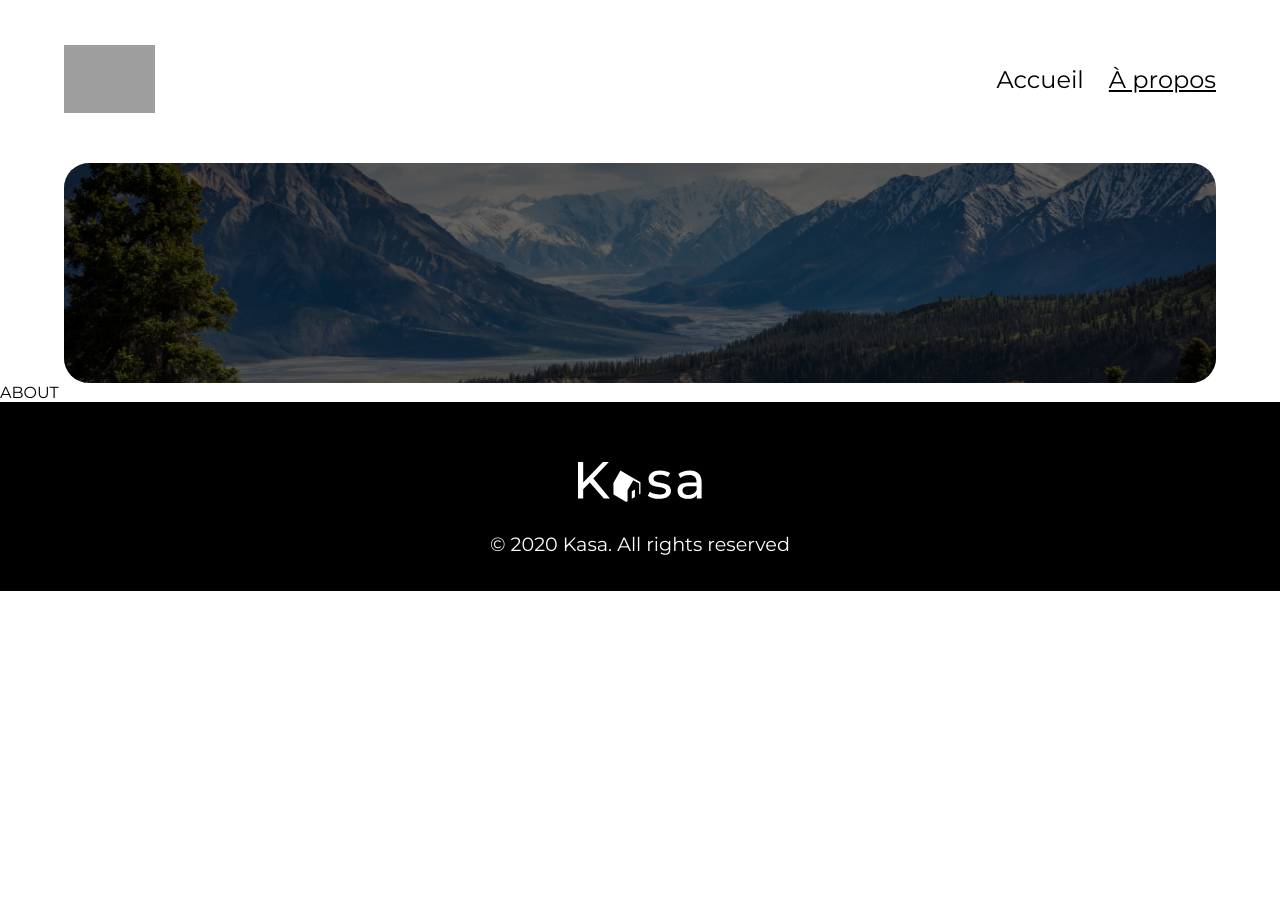
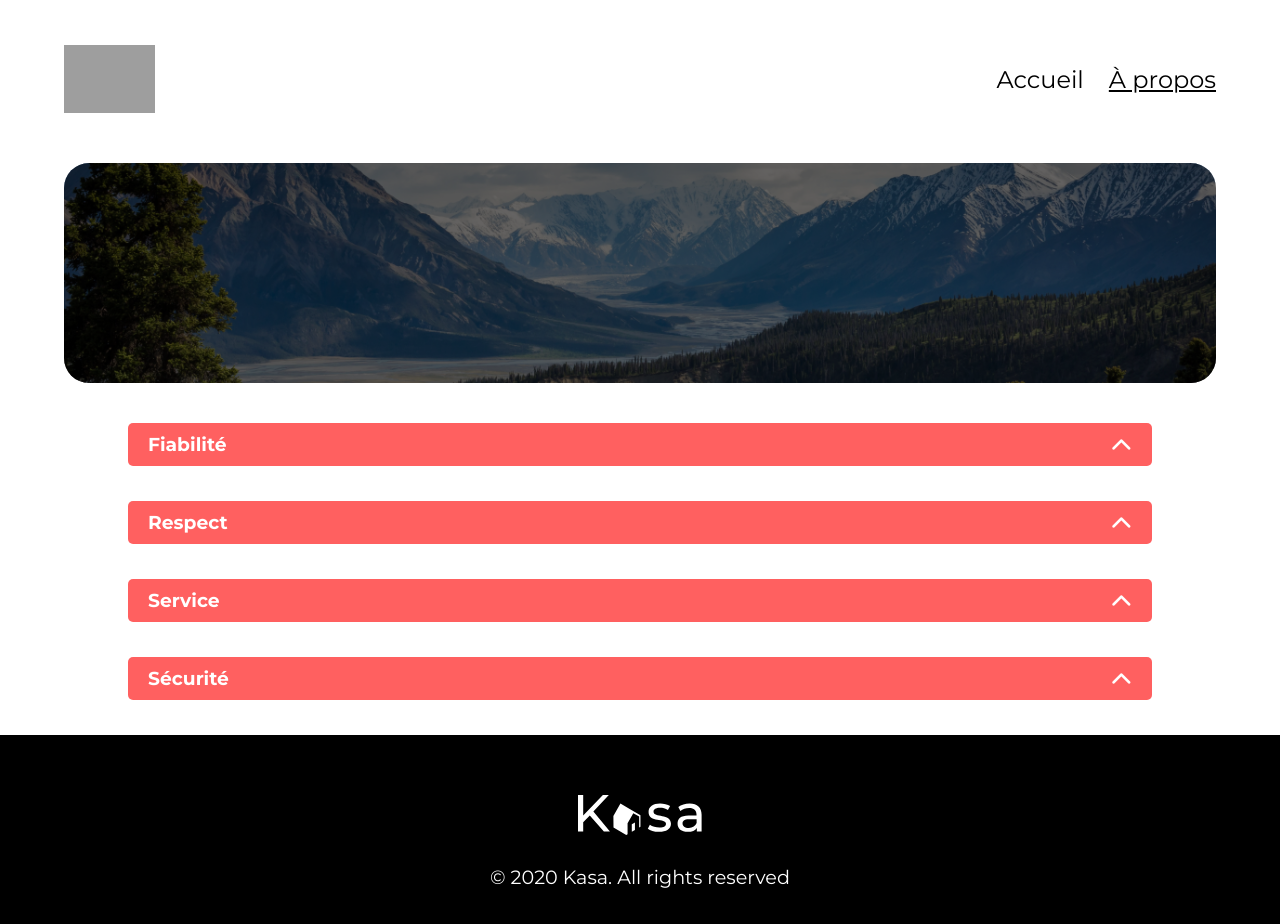
Before and after one commit to lesimpleliott/OC_Kasa, a React (Vite) app: page /about in a window 1280 px wide. Before the commit the page ends 800 px from the top, so only its background shows below. Built offline with nearby package versions, Linux system fonts and the light colour scheme; grey boxes are pictures that could not be loaded.

Commit message:
about page

```diff
--- a/src/components/Banner.jsx
+++ b/src/components/Banner.jsx
@@ -2,10 +2,10 @@ import PropTypes from "prop-types";
 
 const Banner = (props) => {
     return (
-        <div className="heroBanner">
+        <section className="heroBanner">
             <img src={props.bannerData.img} alt="image hero banner" />
             <p>{props.bannerData.text}</p>
-        </div>
+        </section>
     );
 };
 
--- /dev/null
+++ b/src/components/CollapseMenu.jsx
@@ -0,0 +1,23 @@
+import PropTypes from "prop-types";
+
+const CollapseMenu = ({ title, description }) => {
+    return (
+        <div className="menu">
+            <label className="menu__banner">
+                <input type="checkbox" />
+                <h3>{title}</h3>
+                <i className="fa-solid fa-chevron-down"></i>
+            </label>
+            <div className="menu__content">
+                <p>{description}</p>
+            </div>
+        </div>
+    );
+};
+
+CollapseMenu.propTypes = {
+    title: PropTypes.string.isRequired,
+    description: PropTypes.string.isRequired,
+};
+
+export default CollapseMenu;
--- a/src/pages/About.jsx
+++ b/src/pages/About.jsx
@@ -1,17 +1,32 @@
 import Banner from "../components/Banner";
+import CollapseMenu from "../components/CollapseMenu";
 import Footer from "../components/Footer";
 import Header from "../components/Header";
 
 const bannerData = {
-    img: "src/assets/aboutImage.jpg"
+    img: "src/assets/aboutImage.jpg",
 };
 
+import dataAbout from "../data/about.json";
+
 const About = () => {
+
+
     return (
         <div>
             <Header />
             <Banner bannerData={bannerData} />
-            ABOUT
+
+            <section className="aboutSection">
+                {dataAbout.map((item) => (
+                    <CollapseMenu
+                        key={item.id}
+                        title={item.title}
+                        description={item.description}
+                    />
+                ))}
+            </section>
+
             <Footer />
         </div>
     );
--- a/src/styles/main.scss
+++ b/src/styles/main.scss
@@ -1,6 +1,7 @@
 @import "./variables.scss";
 @import "./utils.scss";
 @import url("https://fonts.googleapis.com/css2?family=Montserrat:ital,wght@0,100..900;1,100..900&display=swap");
+@import url("https://cdnjs.cloudflare.com/ajax/libs/font-awesome/6.1.0/css/all.min.css");
 
 * {
     box-sizing: border-box;
@@ -97,7 +98,6 @@ header {
 }
 
 .error {
-    border: solid 1px red;
     height: 70vh;
     padding-bottom: 5vh;
     display: flex;
@@ -117,6 +117,70 @@ header {
     }
     a {
         color: #000;
+    }
+}
+
+.aboutSection {
+    padding-inline: 5vw;
+    margin-block: 20px;
+    display: flex;
+    flex-direction: column;
+    align-items: center;
+    gap: 20px;
+
+    @include responsive($tablet) {
+        margin-block: 40px;
+        gap: 40px;
+    }
+}
+
+.menu {
+    width: 100%;
+    max-width: $desktop;
+
+    &__banner {
+        cursor: pointer;
+        display: flex;
+        justify-content: space-between;
+        align-items: center;
+        background: $mainColor;
+        color: #fff;
+        padding: 10px 10px;
+        border-radius: 5px;
+        @include responsive($tablet) {
+            padding-inline: 20px;
+        }
+
+        .fa-solid {
+            font-size: 1.3rem;
+            transform: rotate(-180deg);
+            transition: 250ms ease-in-out;
+        }
+    }
+
+    &__content {
+        position: relative;
+        z-index: -1;
+        background: #a2a2a2; //#fafafa;
+        margin-top: -5px;
+        padding: 20px;
+        line-height: 1.5rem;
+        border-bottom-left-radius: 5px;
+        border-bottom-right-radius: 5px;
+        overflow: hidden;
+        height: 0px;
+        padding-block: 0;
+    }
+
+
+    input[type="checkbox"] {
+        display: none;
+
+        &:checked {
+            & ~ .fa-solid {
+                transform: rotate(0);
+            }
+        }
     }
 }
 
```
